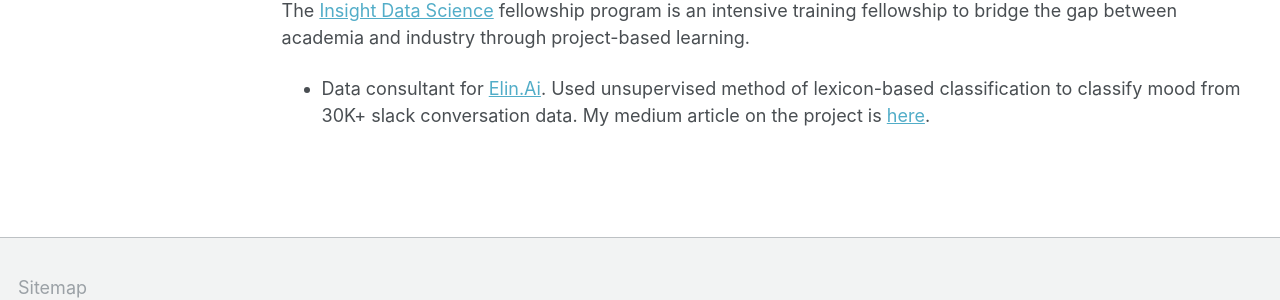
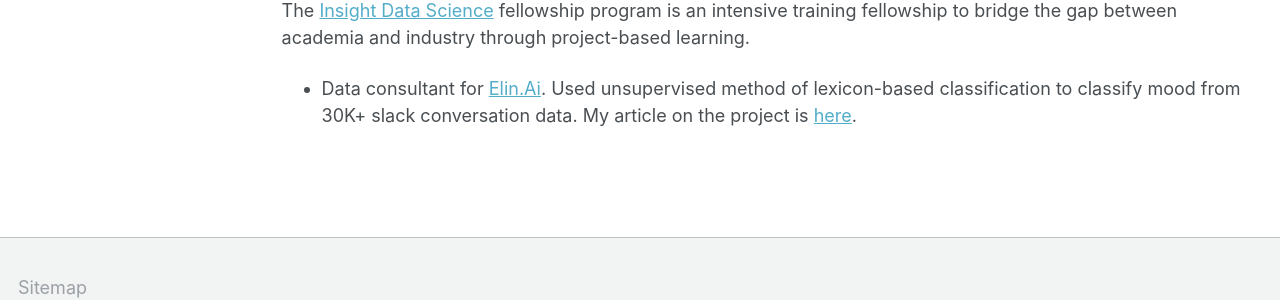
Before and after one commit to ehsong/ehsong.github.io, a Jekyll site: the page built from _pages/data_analytics.md, in a window 1280 px wide. Shown: the part 507-807 px from the top of the page. Built offline with Jekyll 4.4.1, drawn with Linux system fonts in a browser that asks for light colours.

Commit message:
Update data_analytics.md

```diff
--- a/_pages/data_analytics.md
+++ b/_pages/data_analytics.md
@@ -17,4 +17,4 @@
 
 The [Insight Data Science](https://insightfellows.com/data-science) fellowship program is an intensive training fellowship to bridge the gap between academia and industry through project-based learning.
 
-- Data consultant for [Elin.Ai](https://elin.ai/). Used unsupervised method of lexicon-based classification to classify mood from 30K+ slack conversation data. My medium article on the project is [here](https://medium.com/@esther.e.song/mood-metric-detecting-mood-at-workplace-using-lexicon-based-approach-8a2b2bbba74).
+- Data consultant for [Elin.Ai](https://elin.ai/). Used unsupervised method of lexicon-based classification to classify mood from 30K+ slack conversation data. My article on the project is [here](/files/medium.md).
```
